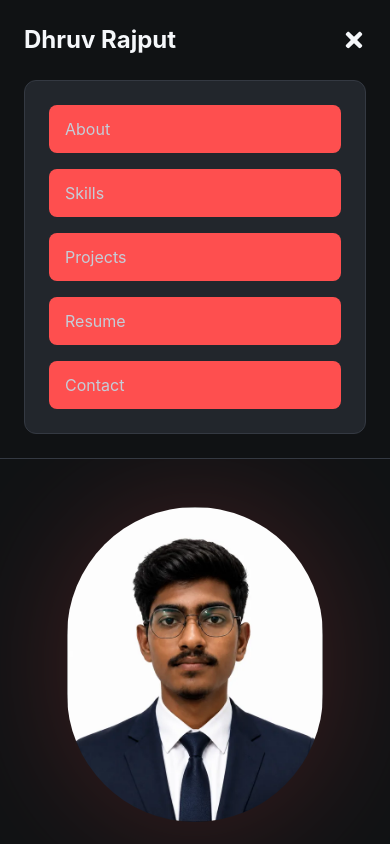
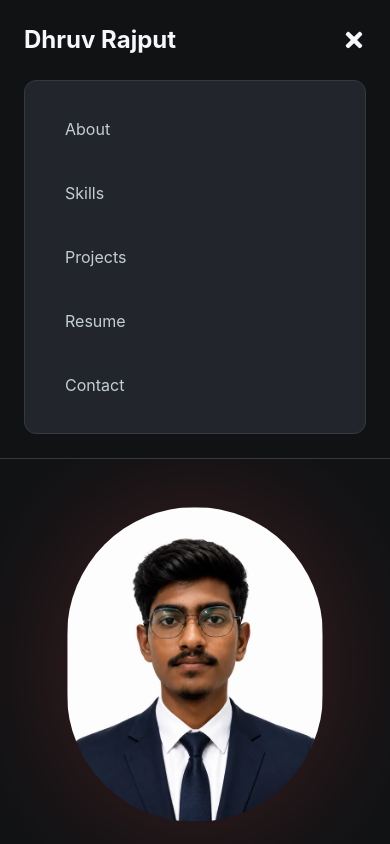
Before and after one commit to DhruvRajput29/portfoli-website, a React (Vite) app: page / in a window 390 px wide. Both pictures are taken after a click on the button "Open navigation menu". Shown: the top 844 px of the page. Built offline with nearby package versions, Linux system fonts and the light colour scheme.

Commit message:
update final

```diff
--- a/src/components/Home_components/Navbar.jsx
+++ b/src/components/Home_components/Navbar.jsx
@@ -4,7 +4,6 @@ import { FaBars, FaTimes } from "react-icons/fa";
 
 const Navbar = () => {
   const [menuOpen, setMenuOpen] = useState(false);
-
 
   const links = [
     { name: "About", href: "#about", type: "section" },
@@ -13,7 +12,6 @@ const links = [
     { name: "Resume", href: "#resume", type: "section" },
     { name: "Contact", href: "#contact", type: "section" },
   ];
-
 
   return (
     <nav className="sticky top-0 z-50 bg-(--bg-primary) border-b border-(--border) backdrop-blur-lg">
@@ -71,16 +69,30 @@ const links = [
           {/* Mobile Button */}
           <button
             type="button"
+            aria-label={
+              menuOpen
+                ? "Close navigation menu"
+                : "Open navigation menu"
+            }
+            aria-expanded={menuOpen}
+            aria-controls="mobile-navigation"
             onClick={() => setMenuOpen(!menuOpen)}
             className="md:hidden text-2xl text-(--text-primary) hover:text-(--primary) transition-colors duration-300"
           >
-            {menuOpen ? <FaTimes /> : <FaBars />}
+            {menuOpen ? (
+              <FaTimes aria-hidden="true" />
+            ) : (
+              <FaBars aria-hidden="true" />
+            )}
           </button>
         </div>
 
         {/* Mobile Menu */}
         {menuOpen && (
-  <div className="md:hidden pb-6">
+          <div
+            id="mobile-navigation"
+            className="md:hidden pb-6"
+          >
             <ul className="flex flex-col gap-4 rounded-xl bg-(--bg-card) border border-(--border) p-6">
 
               {links.map((link) => (
@@ -90,8 +102,7 @@ const links = [
                       to={link.href}
                       onClick={() => setMenuOpen(false)}
                       className={({ isActive }) =>
-                `block rounded-lg px-4 py-3 transition-colors duration-300 bg-(--primary)
-                ${
+                        `block rounded-lg px-4 py-3 transition-colors duration-300 ${
                           isActive
                             ? "bg-(--primary) text-(--text-primary)"
                             : "text-(--text-secondary) hover:bg-(--primary) hover:text-(--text-primary)"
@@ -104,7 +115,10 @@ const links = [
                     <a
                       href={link.href}
                       onClick={() => setMenuOpen(false)}
-              className="block rounded-lg px-4 py-3 text-(--text-secondary) transition-colors duration-300 bg-(--primary) hover:bg-(--primary) hover:text-(--text-primary)"
+                      className="block rounded-lg px-4 py-3 text-(--text-secondary)
+                      transition-colors duration-300
+                      hover:bg-(--primary)
+                      hover:text-(--text-primary)"
                     >
                       {link.name}
                     </a>
@@ -115,6 +129,7 @@ const links = [
             </ul>
           </div>
         )}
+
       </div>
     </nav>
   );
```
Lines whose indentation alone changed are shown as unchanged.
